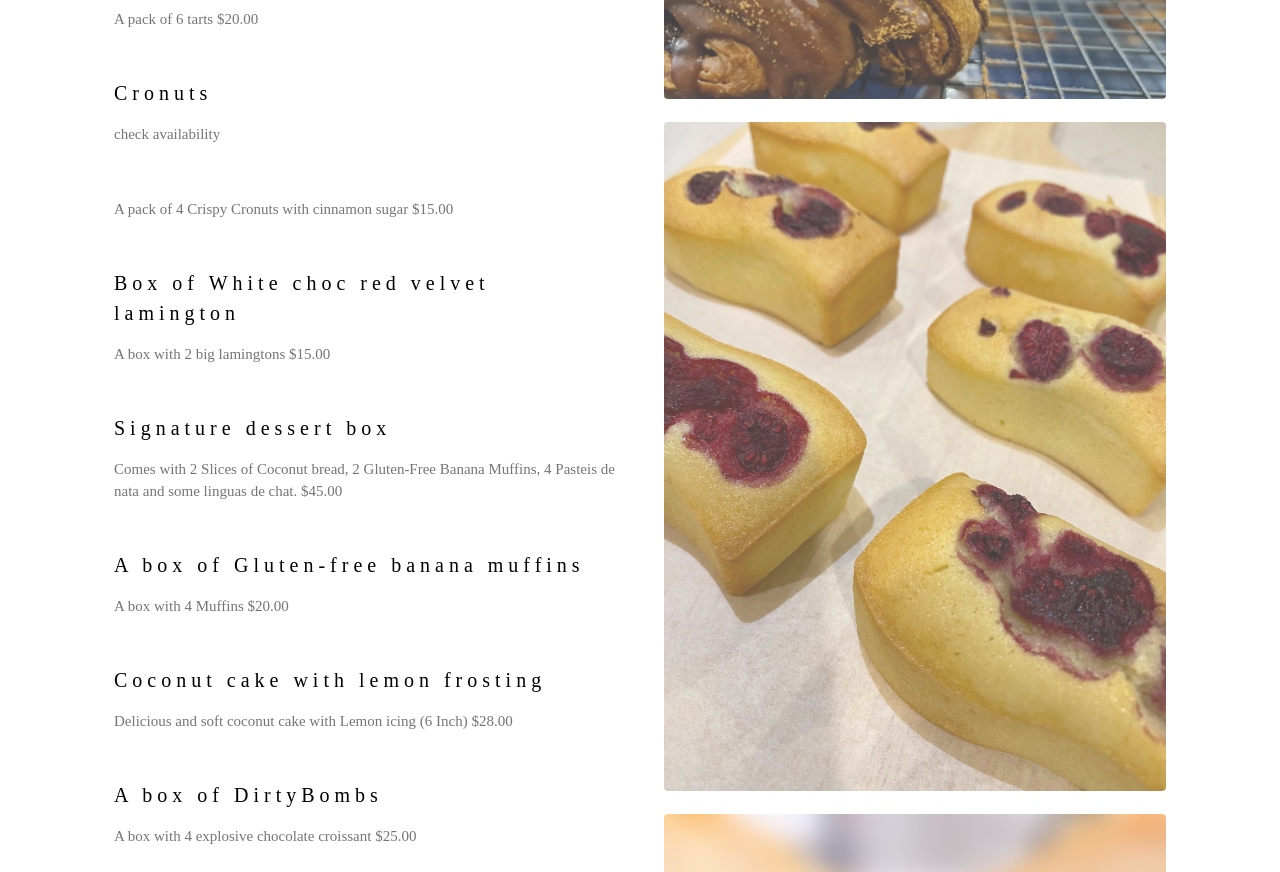
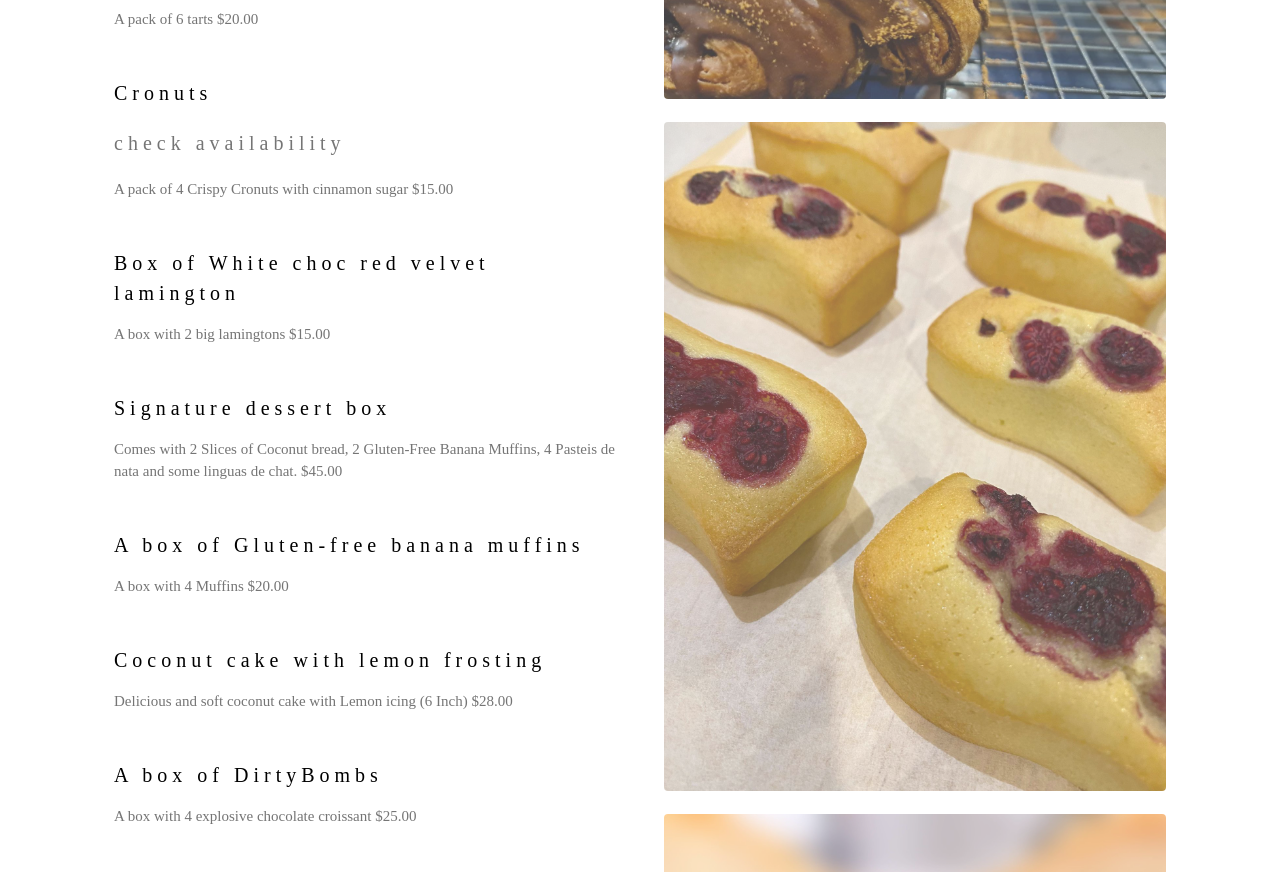
Before and after one commit to donutgirls/donutgirls, a plain HTML site: page index.html in a window 1280 px wide. Shown: the part 2040-2912 px from the top of the page. Drawn offline with nearby package versions, Linux system fonts and the light colour scheme.

Commit message:
Update index.html

```diff
--- a/index.html
+++ b/index.html
@@ -82,7 +82,7 @@ Both trained by Portuguese bakers we bring you sweets that your tooth craves. We
 	<h4>Apple cinnamon tart </h4>
       <p class="w3-text-grey">A pack of 6 tarts $20.00</p><br>
 
-      <h4>Cronuts</h4><p class="w3-text-grey">check availability</p><br>
+      <h4>Cronuts <p class="w3-text-grey">check availability </h4>
       <p class="w3-text-grey">A pack of 4 Crispy Cronuts with cinnamon sugar $15.00</p><br>
 
 	  <h4>Box of White choc red velvet lamington</h4>
```
